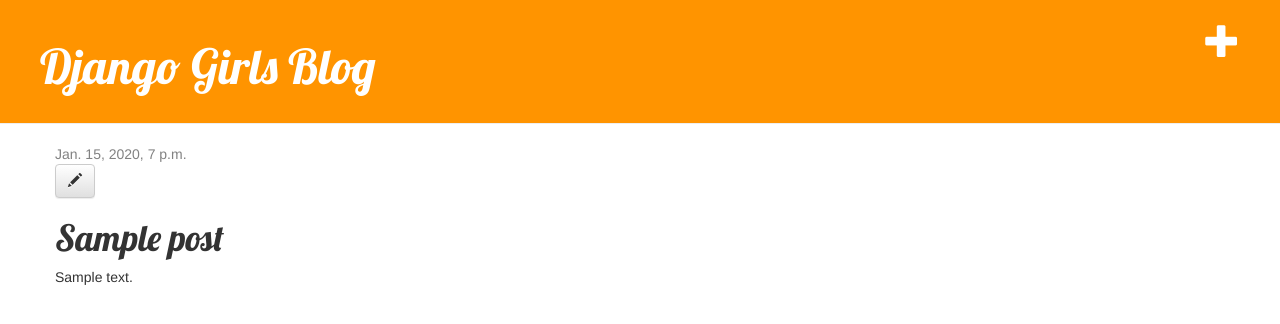
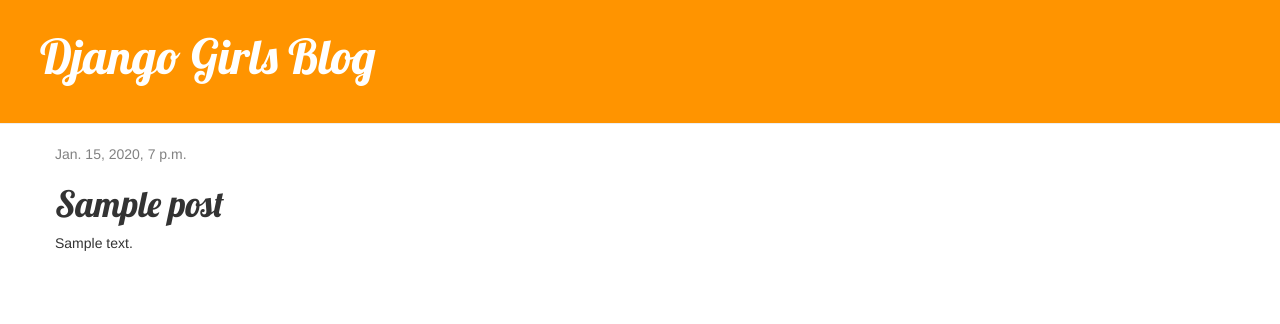
Before and after one commit to cho-hadam/djangogirls, a Django app: template blog/templates/blog/post_detail.html in a window 1280 px wide. Shown: the top 324 px of the page. Run offline with Django 3.2, Linux system fonts and the light colour scheme; the template is opened without the code that fills it: values that come from a table or form of the project are taken from there, others are empty; tables that the repository leaves empty hold one stand-in row (values such as "Sample post"); parts of the project's set-up code (start-up, migrations or seed data) failed here and were passed over; some libraries are stand-ins or nearby versions.

Commit message:
css, 보안 추가

```diff
--- a/blog/static/css/blog.css
+++ b/blog/static/css/blog.css
@@ -1,13 +1,17 @@
 .page-header {
+    display: flex;
+    align-items: center;
+    justify-content: space-between;
     background-color: #ff9400;
     margin-top: 0;
-    padding: 20px 20px 20px 40px;
+    padding: 30px 20px 30px 40px;
 }
 
 .page-header h1, .page-header h1 a, .page-header h1 a:visited, .page-header h1 a:active {
     color: #ffffff;
     font-size: 36pt;
     text-decoration: none;
+    margin-top: 0;
 }
 
 .content {
@@ -20,6 +24,7 @@
 
 .date {
     color: #828282;
+    display: inline-block;
 }
 .date p {
     margin-top: 20px;
@@ -29,13 +34,16 @@
     float: right;
 }
 
+.btn-edit {
+    margin-left: 20px;
+}
+
 .post-form textarea, .post-form input {
     width: 100%;
 }
 
 .top-menu, .top-menu:hover, .top-menu:visited {
     color: #ffffff;
-    float: right;
     font-size: 26pt;
     margin-right: 20px;
 }
--- a/blog/templates/blog/base.html
+++ b/blog/templates/blog/base.html
@@ -11,8 +11,10 @@
     </head>
     <body>
         <div class="page-header">
-            <a href="{% url 'post_new' %}" class="top-menu"><span class="glyphicon glyphicon-plus"></span></a>
             <h1><a href="/">Django Girls Blog</a></h1>
+            {% if user.is_authenticated %}
+                <a href="{% url 'post_new' %}" class="top-menu"><span class="glyphicon glyphicon-plus"></span></a>
+            {% endif %}
         </div>
         <div class="content container">
             <div class="row">
--- a/blog/templates/blog/post_detail.html
+++ b/blog/templates/blog/post_detail.html
@@ -7,7 +7,9 @@
                 {{ post.published_date }}
             </div>
         {% endif %}
-        <a class="btn btn-default" href="{% url 'post_edit' pk=post.pk %}"><span class="glyphicon glyphicon-pencil"></span></a>
+        {% if user.is_authenticated %}
+             <a class="btn btn-default btn-edit" href="{% url 'post_edit' pk=post.pk %}"><span class="glyphicon glyphicon-pencil"></span></a>
+        {% endif %}
         <h1>{{ post.title }}</h1>
         <p>{{ post.text|linebreaksbr }}</p>
     </div>
```
